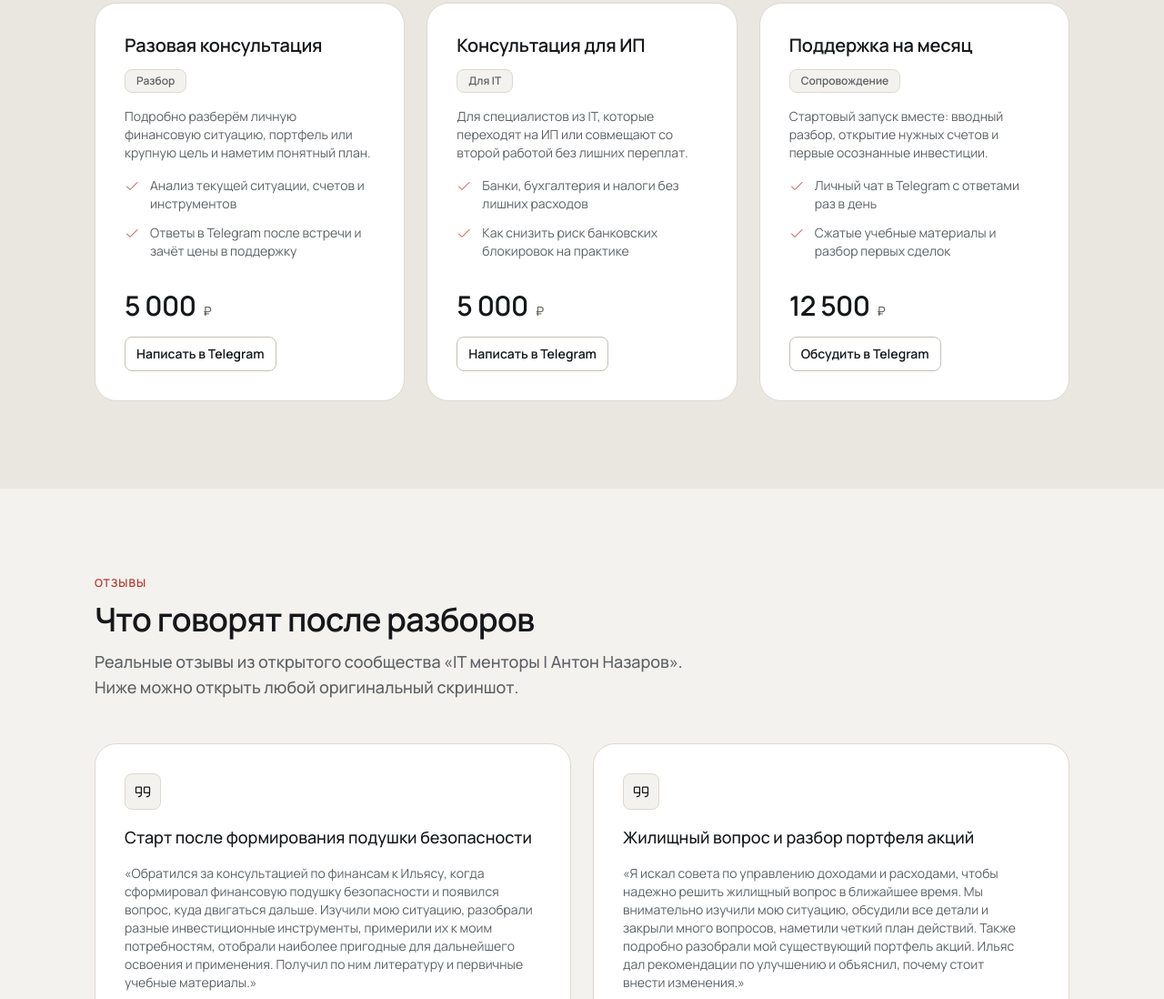
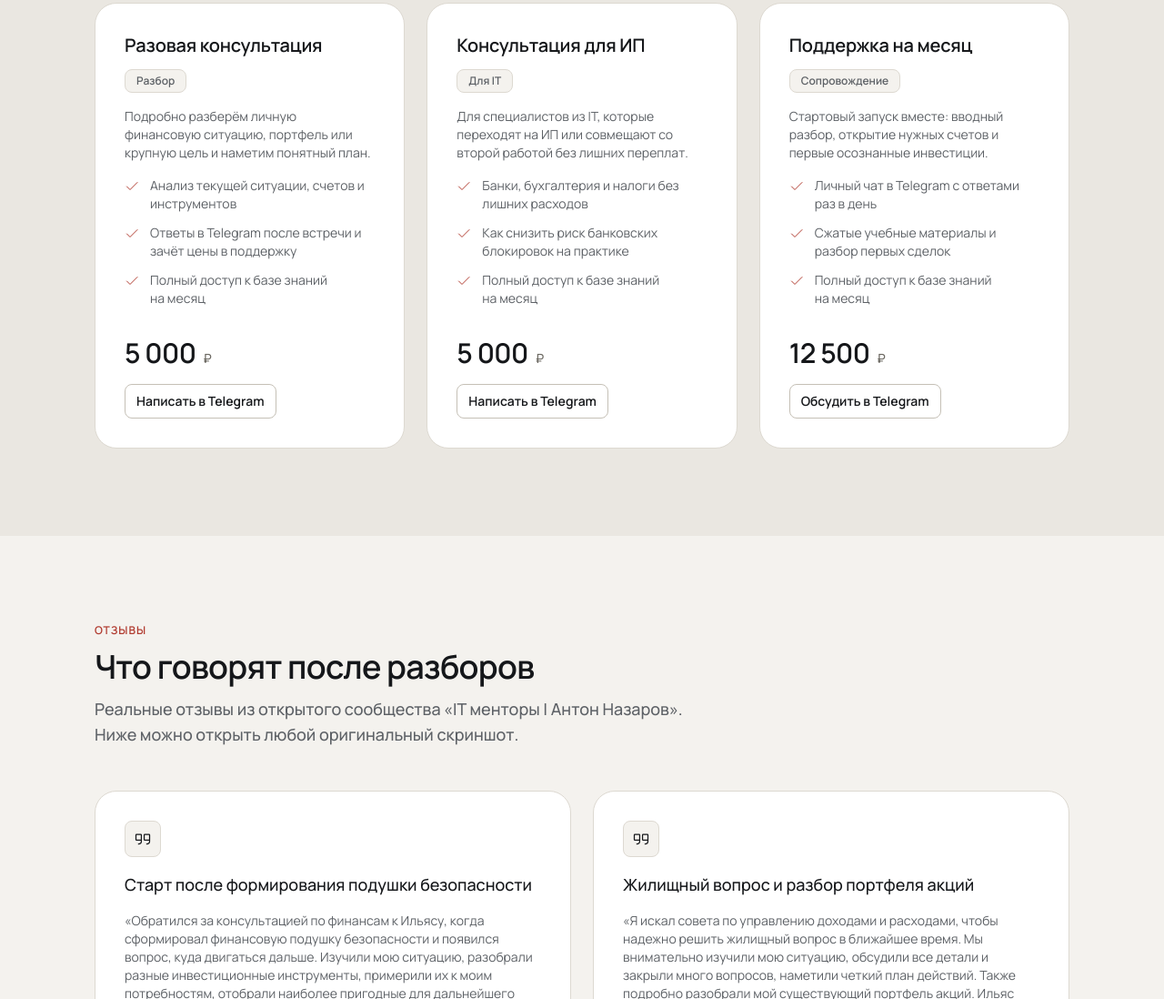
Before and after one commit to ilyas-source/finance.mentor, a plain HTML site: page index.html in a window 1280 px wide. Shown: the part 6431-7529 px from the top of the page at 91% size. Drawn offline with Linux system fonts and the light colour scheme.

Commit message:
Include full knowledge base access in personal formats

```diff
--- a/index.html
+++ b/index.html
@@ -2398,6 +2398,12 @@
                   </svg>
                   <span>Ответы в Telegram после встречи и зачёт цены в поддержку</span>
                 </li>
+                <li class="card-list-item body-6">
+                  <svg class="icon-sm card-list-icon" viewBox="0 0 256 256" fill="none" stroke="currentColor" stroke-width="16" stroke-linecap="round" stroke-linejoin="round" aria-hidden="true">
+                    <polyline points="40 144 96 200 224 72"></polyline>
+                  </svg>
+                  <span>Полный доступ к базе знаний на месяц</span>
+                </li>
               </ul>
             </div>
 
@@ -2434,6 +2440,12 @@
                   </svg>
                   <span>Как снизить риск банковских блокировок на практике</span>
                 </li>
+                <li class="card-list-item body-6">
+                  <svg class="icon-sm card-list-icon" viewBox="0 0 256 256" fill="none" stroke="currentColor" stroke-width="16" stroke-linecap="round" stroke-linejoin="round" aria-hidden="true">
+                    <polyline points="40 144 96 200 224 72"></polyline>
+                  </svg>
+                  <span>Полный доступ к базе знаний на месяц</span>
+                </li>
               </ul>
             </div>
 
@@ -2469,6 +2481,12 @@
                     <polyline points="40 144 96 200 224 72"></polyline>
                   </svg>
                   <span>Сжатые учебные материалы и разбор первых сделок</span>
+                </li>
+                <li class="card-list-item body-6">
+                  <svg class="icon-sm card-list-icon" viewBox="0 0 256 256" fill="none" stroke="currentColor" stroke-width="16" stroke-linecap="round" stroke-linejoin="round" aria-hidden="true">
+                    <polyline points="40 144 96 200 224 72"></polyline>
+                  </svg>
+                  <span>Полный доступ к базе знаний на месяц</span>
                 </li>
               </ul>
             </div>
```
